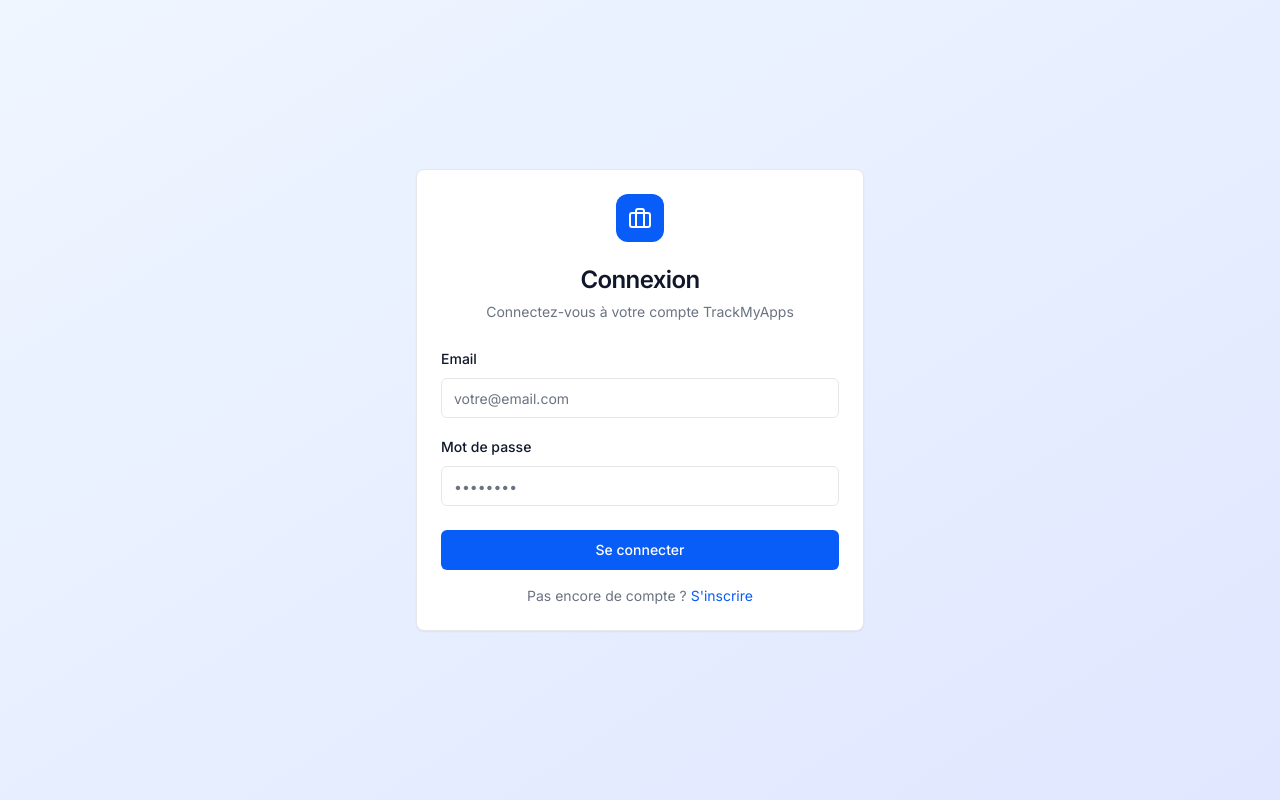
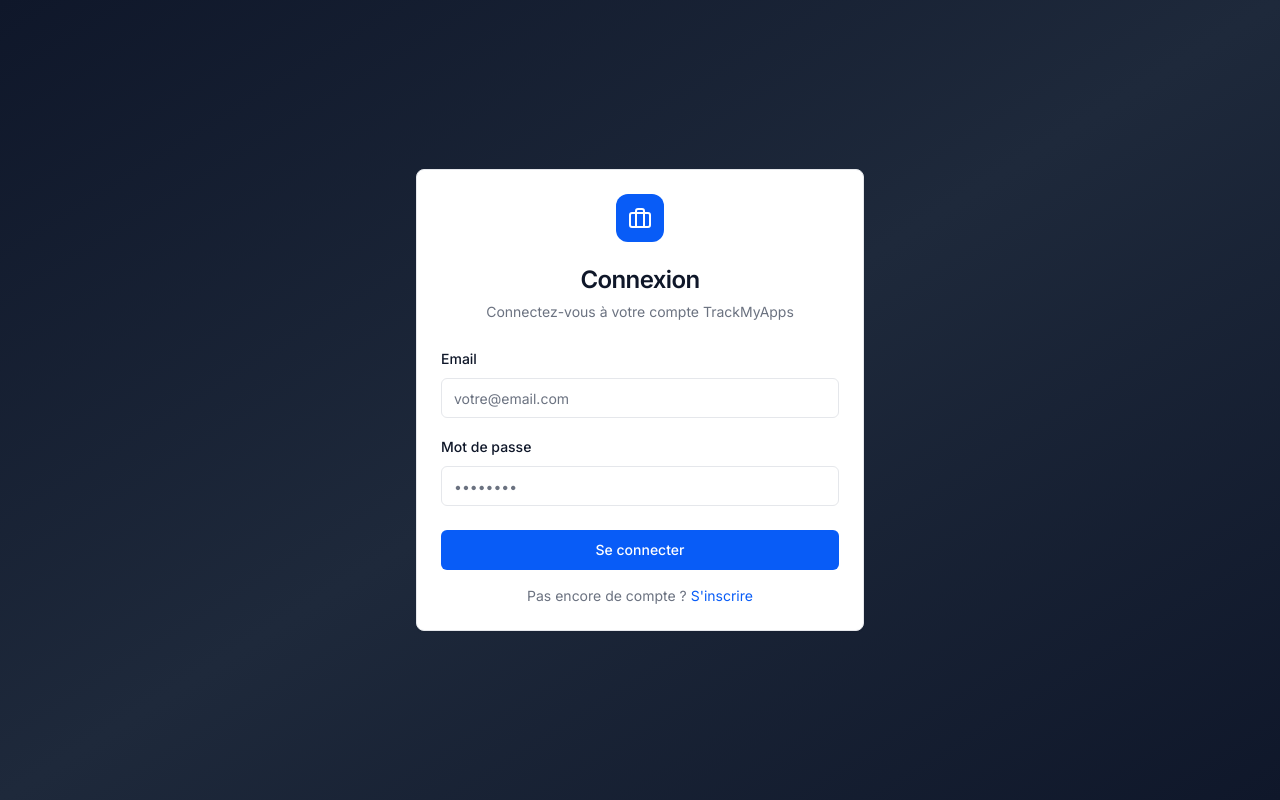
Before and after one commit to A2Lec/TrackMyApps, a React (Vite) app in the folder frontend/: page /login in a window 1280 px wide. Built offline with nearby package versions, Linux system fonts and the light colour scheme; no server answers.

Commit message:
feat: apply dark theme to auth pages (login and register)

```diff
--- a/frontend/src/pages/auth/Login.tsx
+++ b/frontend/src/pages/auth/Login.tsx
@@ -49,7 +49,7 @@
   };
 
   return (
-    <div className="min-h-screen flex items-center justify-center bg-gradient-to-br from-blue-50 to-indigo-100 p-4">
+    <div className="min-h-screen flex items-center justify-center bg-gradient-to-br from-slate-900 via-slate-800 to-slate-900 p-4">
       <Card className="w-full max-w-md">
         <CardHeader className="text-center">
           <div className="flex justify-center mb-4">
--- a/frontend/src/pages/auth/Register.tsx
+++ b/frontend/src/pages/auth/Register.tsx
@@ -67,7 +67,7 @@
   };
 
   return (
-    <div className="min-h-screen flex items-center justify-center bg-gradient-to-br from-blue-50 to-indigo-100 p-4">
+    <div className="min-h-screen flex items-center justify-center bg-gradient-to-br from-slate-900 via-slate-800 to-slate-900 p-4">
       <Card className="w-full max-w-md">
         <CardHeader className="text-center">
           <div className="flex justify-center mb-4">
```
